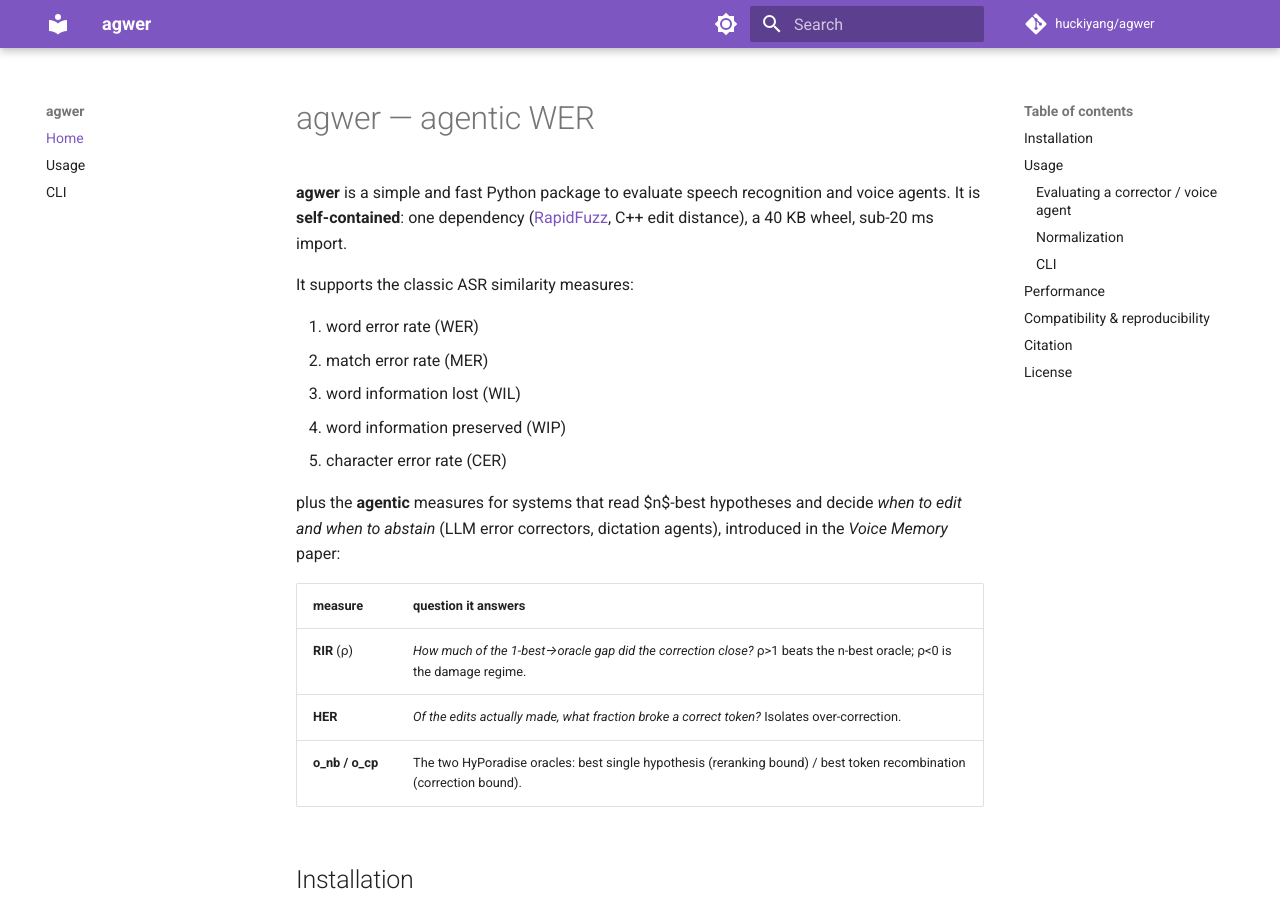
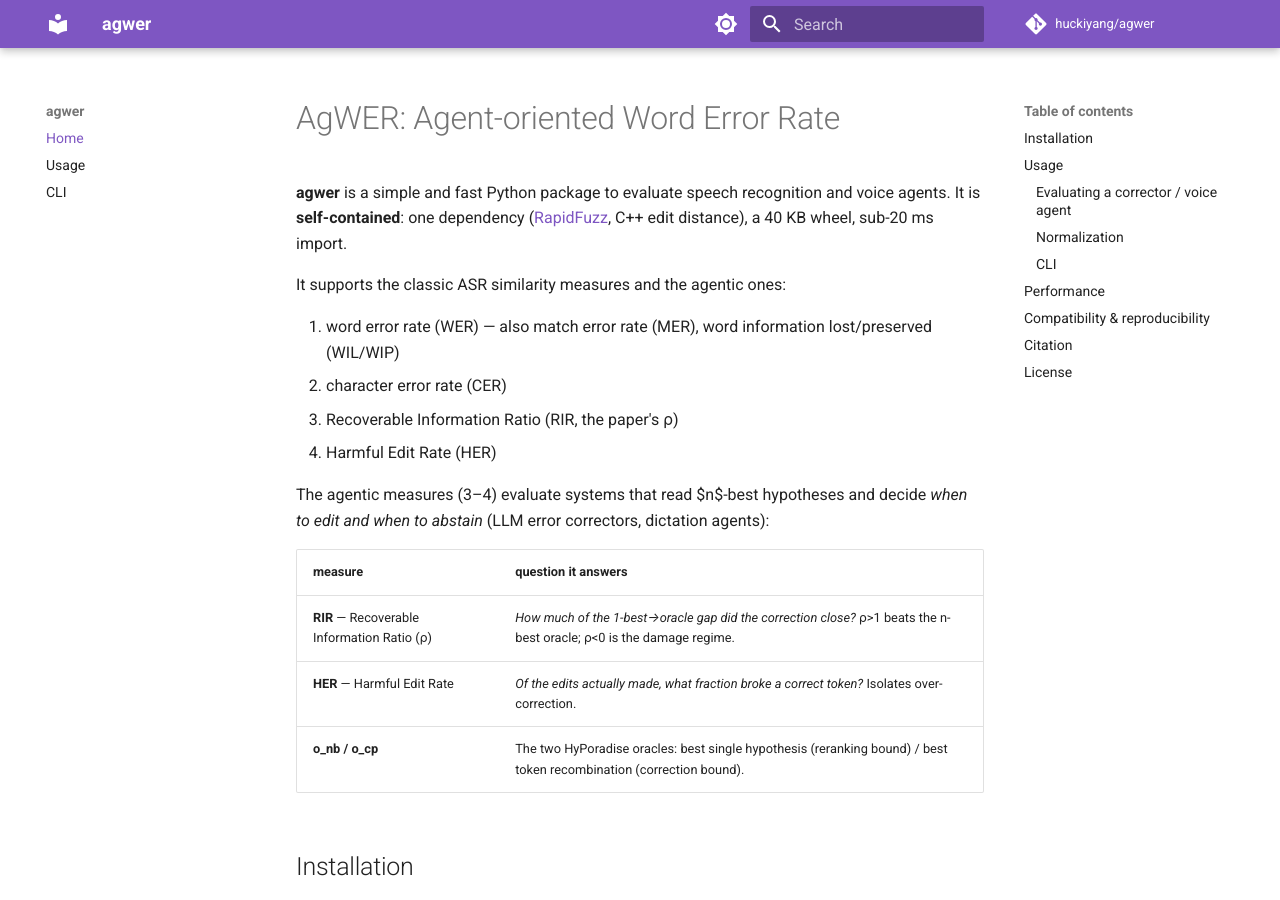
Before and after one commit to huckiyang/agwer, an MkDocs documentation site: the page built from docs/index.md, in a window 1280 px wide and 900 px high. Built offline with MkDocs 1.6.1 and Material for MkDocs 9.7.7, drawn with Linux system fonts in a browser that asks for light colours; comment, search, counter and statistics services are not loaded.

Commit message:
docs: spell out full metric names (WER, CER, RIR, HER) in README
Recoverable Information Ratio (RIR) and Harmful Edit Rate (HER) now appear
with full names in the headline list and the agentic table; title typo fixed
(Agent-oriented Word Error Rate). docs/index.md re-synced.

Co-Authored-By: Claude Fable 5 <noreply@anthropic.com>

```diff
--- a/docs/index.md
+++ b/docs/index.md
@@ -1,26 +1,26 @@
-# agwer — agentic WER
+# AgWER: Agent-oriented Word Error Rate
 
 **agwer** is a simple and fast Python package to evaluate speech recognition
 and voice agents. It is **self-contained**: one dependency
 ([RapidFuzz](https://github.com/rapidfuzz/RapidFuzz), C++ edit distance), a
 40 KB wheel, sub-20 ms import.
 
-It supports the classic ASR similarity measures:
+It supports the classic ASR similarity measures and the agentic ones:
 
-1. word error rate (WER)
-2. match error rate (MER)
-3. word information lost (WIL)
-4. word information preserved (WIP)
-5. character error rate (CER)
+1. word error rate (WER) — also match error rate (MER), word information
+   lost/preserved (WIL/WIP)
+2. character error rate (CER)
+3. Recoverable Information Ratio (RIR, the paper's ρ)
+4. Harmful Edit Rate (HER)
 
-plus the **agentic** measures for systems that read $n$-best hypotheses and
+The agentic measures (3–4) evaluate systems that read $n$-best hypotheses and
 decide *when to edit and when to abstain* (LLM error correctors, dictation
-agents), introduced in the *Voice Memory* paper:
+agents):
 
 | measure | question it answers |
 |---|---|
-| **RIR** (ρ) | *How much of the 1-best→oracle gap did the correction close?* ρ>1 beats the n-best oracle; ρ<0 is the damage regime. |
-| **HER** | *Of the edits actually made, what fraction broke a correct token?* Isolates over-correction. |
+| **RIR** — Recoverable Information Ratio (ρ) | *How much of the 1-best→oracle gap did the correction close?* ρ>1 beats the n-best oracle; ρ<0 is the damage regime. |
+| **HER** — Harmful Edit Rate | *Of the edits actually made, what fraction broke a correct token?* Isolates over-correction. |
 | **o_nb / o_cp** | The two HyPoradise oracles: best single hypothesis (reranking bound) / best token recombination (correction bound). |
 
 ## Installation
```
Also changed, not shown: README.md (+10 -9 lines).
